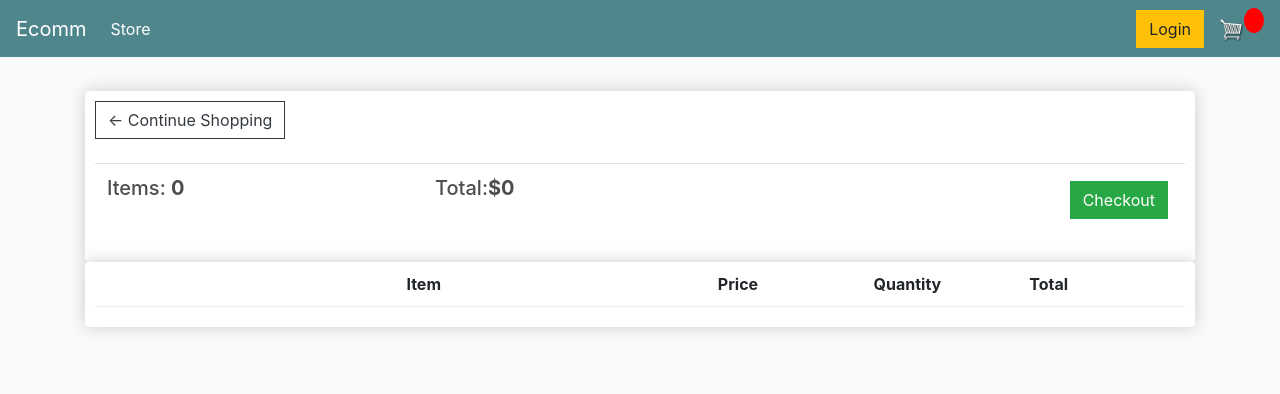
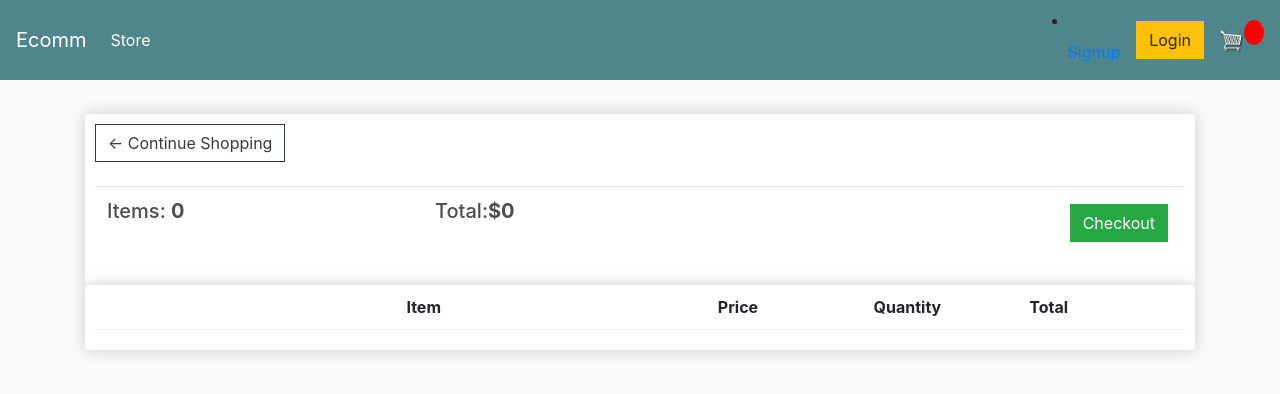
Before and after one commit to MustafaRauf5/ecommerce, a Django app: page /cart/ in a window 1280 px wide. Shown: the top 394 px of the page. Run offline with Django 3.2, Linux system fonts and the light colour scheme; lists and menus that the app fills with data are empty; some libraries are stand-ins or nearby versions.

Commit message:
complet website
now there is sone work required on login and signup

```diff
--- a/ecommerce/settings.py
+++ b/ecommerce/settings.py
@@ -127,6 +127,8 @@ STATICFILES_DIRS = [
 
 MEDIA_ROOT = BASE_DIR / 'static/main'
 
+MEDIA_URL = 'main/'
+
 # Default primary key field type
 # https://docs.djangoproject.com/en/3.2/ref/settings/#default-auto-field
 
--- a/store/templates/store/main.html
+++ b/store/templates/store/main.html
@@ -49,6 +49,11 @@
       </li>
 
       </ul>
+
+      <li class="nav-item ">
+        <a class="nav-link" href="templates/signup.html">Signup<span class="sr-only">(current)</span></a>
+      </li>
+
      <div class="form-inline my-2 my-lg-0">
 	     	<a href="#"class="btn btn-warning">Login</a>
 
--- a/store/urls.py
+++ b/store/urls.py
@@ -1,5 +1,4 @@
 from django.urls import path
-
 from . import views
 
 urlpatterns = [
@@ -8,6 +7,9 @@ urlpatterns = [
 	path('cart/', views.cart, name="cart"),
 	path('checkout/', views.checkout, name="checkout"),
 
+
 	path('update_item/', views.updateItem, name="update_item"),
 	path('process_order/', views.processOrder, name="process_order"),
+	path('signup/', views.signup, name="signup"),
+
 ]
--- a/store/views.py
+++ b/store/views.py
@@ -1,9 +1,11 @@
+from django.forms.forms import Form
 from django.shortcuts import render
 from django.http import JsonResponse
 import json
 import datetime
+from .forms import CustomerForm
 from .models import *
-
+from .models import Customer
 
 # Create your views here.
 
@@ -100,3 +102,15 @@ def processOrder(request):
 	else:
 		print('user is not logged in')
 	return JsonResponse('Payment complete!', safe=False)
+
+def signup(request):
+
+    form = CustomerForm()
+
+    if request.method == 'POST':
+	    form = CustomerForm(request.POST)
+    if form.is_valid():
+            form.save()
+
+    context = {'form':form}
+    return render(request, 'signup.html', context)
```
Also changed, not shown: store/forms.py (added, +9 -0 lines), store/templates/signup.html (added, +12 -0 lines), db.sqlite3.
